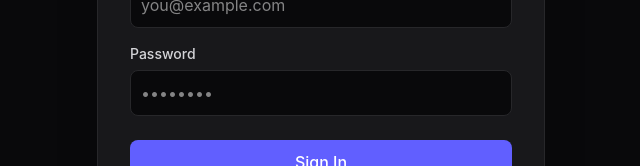
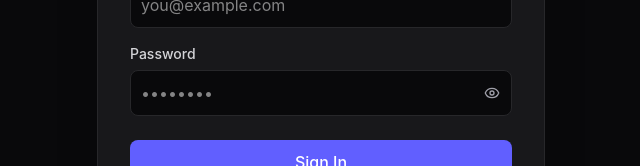
Before and after one commit to coder-Yash886/Brain-dock, a React app in the folder Frontend/: page /auth in a window 1280 px wide. Shown: the part 390-556 px from the top of the page, without its empty margins (319-959 px from the left). Built offline with nearby package versions, Linux system fonts and the light colour scheme; the HTML template or start-up script is replaced by a standard one.

Commit message:
Add the feature of show password

```diff
--- a/Frontend/src/pages/Auth.tsx
+++ b/Frontend/src/pages/Auth.tsx
@@ -1,5 +1,5 @@
 import { useState } from 'react';
-import { BrainCircuit } from 'lucide-react';
+import { BrainCircuit, Eye, EyeOff } from 'lucide-react';
 import { useNavigate } from 'react-router-dom';
 import axios from 'axios';
 
@@ -9,6 +9,7 @@ const Auth = () => {
   const [email, setEmail] = useState('');
   const [password, setPassword] = useState('');
   const [error, setError] = useState('');
+  const [showPassword, setShowPassword] = useState(false);
   const navigate = useNavigate();
 
   const handleSubmit = async (e: React.FormEvent) => {
@@ -91,14 +92,23 @@ const Auth = () => {
 
           <div className="flex flex-col gap-1.5">
             <label className="text-sm font-medium text-zinc-300">Password</label>
+            <div className="relative">
               <input
-              type="password"
+                type={showPassword ? 'text' : 'password'}
                 required
                 value={password}
                 onChange={(e) => setPassword(e.target.value)}
                 placeholder="••••••••"
-              className="rounded-lg bg-zinc-950 border border-zinc-800 p-2.5 text-white outline-none focus:border-indigo-500 focus:ring-1 focus:ring-indigo-500 transition-all"
+                className="w-full rounded-lg bg-zinc-950 border border-zinc-800 p-2.5 pr-10 text-white outline-none focus:border-indigo-500 focus:ring-1 focus:ring-indigo-500 transition-all"
               />
+              <button
+                type="button"
+                onClick={() => setShowPassword(!showPassword)}
+                className="absolute right-3 top-1/2 -translate-y-1/2 text-zinc-400 hover:text-zinc-300"
+              >
+                {showPassword ? <EyeOff className="w-4 h-4" /> : <Eye className="w-4 h-4" />}
+              </button>
+            </div>
           </div>
 
           <button
```
Lines whose indentation alone changed are shown as unchanged.
